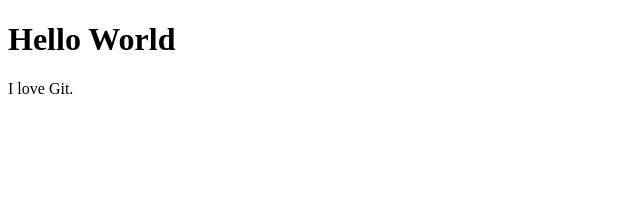
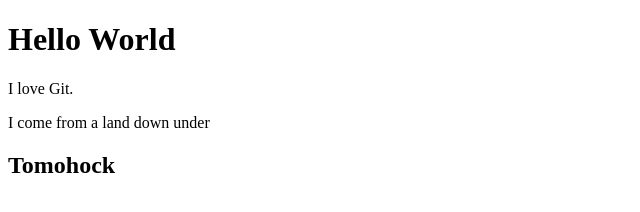
Before and after one commit to MichaelPaulNormanII/RWCFFC, a plain HTML site: page Index.html in a window 1280 px wide. Shown: the whole page, without its empty margins (0-640 px from the left). Drawn offline with Linux system fonts and the light colour scheme.

Commit message:
first commit

```diff
--- a/Index.html
+++ b/Index.html
@@ -3,5 +3,9 @@
 <body>
 <h1>Hello World</h1>
 <p>I love Git.</p>
+<p>I come from a land down under</p>
+<h2> Tomohock</h2>
+
+
 </body>
 </html>
```
